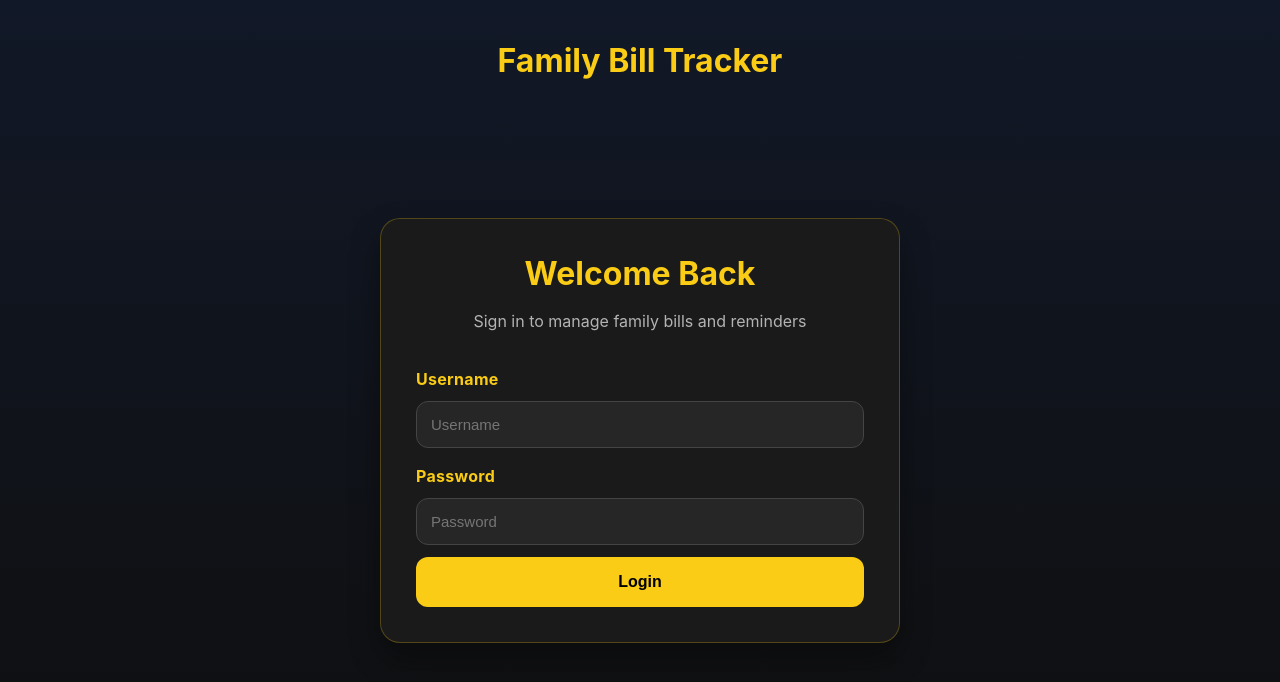
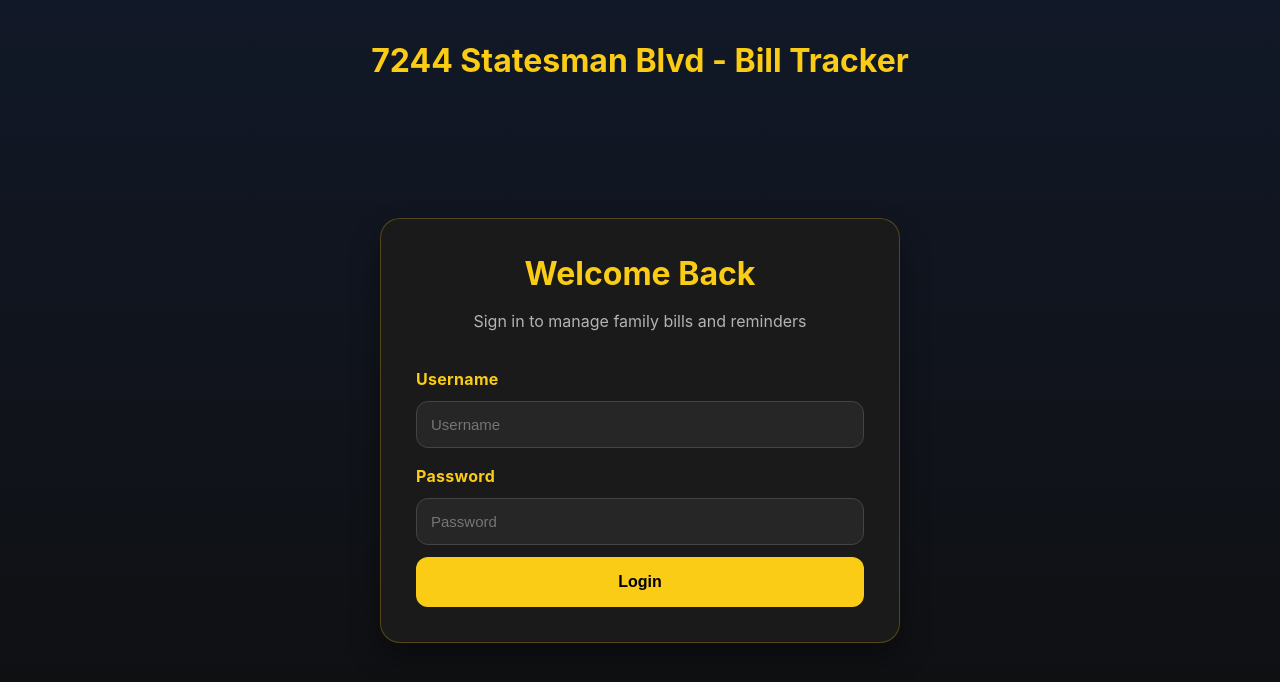
Before and after one commit to gabesysadmin/7244-Bill-Tracker, a plain HTML site: page index.html in a window 1280 px wide. Drawn offline with Linux system fonts and the light colour scheme.

Commit message:
Update index.html

```diff
--- a/index.html
+++ b/index.html
@@ -2,7 +2,7 @@
 <html>
 
 <head>
-    <title>Family Bill Tracker</title>
+    <title>7244 Statesman Blvd - Bill Tracker</title>
 
     <meta name="viewport"
           content="width=device-width, initial-scale=1.0">
@@ -17,7 +17,7 @@
 
 <body>
 
-    <h1>Family Bill Tracker</h1>
+    <h1>7244 Statesman Blvd - Bill Tracker</h1>
 
     <div id="loginSection">
 
```
